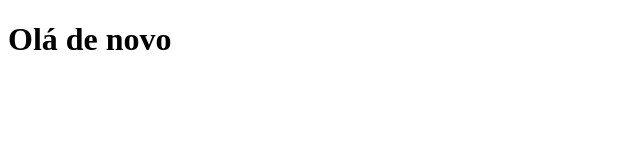
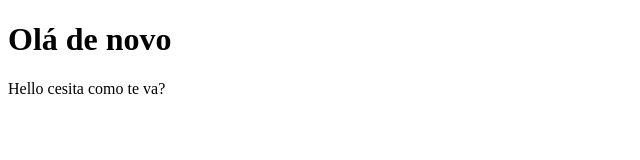
Before and after one commit to AdriRdz/pratica-git-6, a plain HTML site: page index.html in a window 1280 px wide. Shown: the whole page, without its empty margins (0-640 px from the left). Drawn offline with Linux system fonts and the light colour scheme.

Commit message:
modificacion

```diff
--- a/index.html
+++ b/index.html
@@ -8,5 +8,7 @@
 </head>
 <body>
     <h1>Olá de novo</h1>
+    <p>Hello cesita como te va?</p>
+
 </body>
 </html>
```
